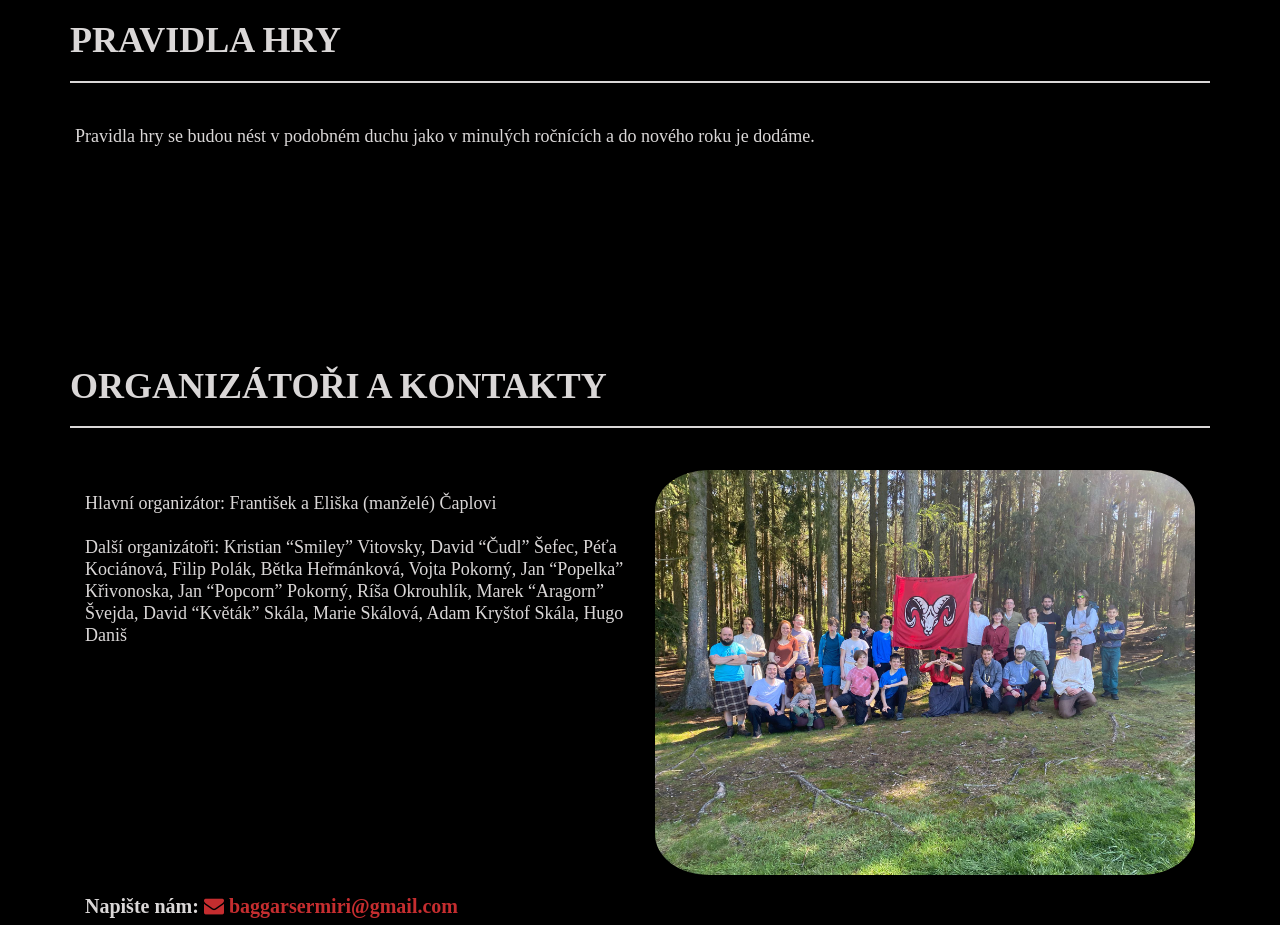
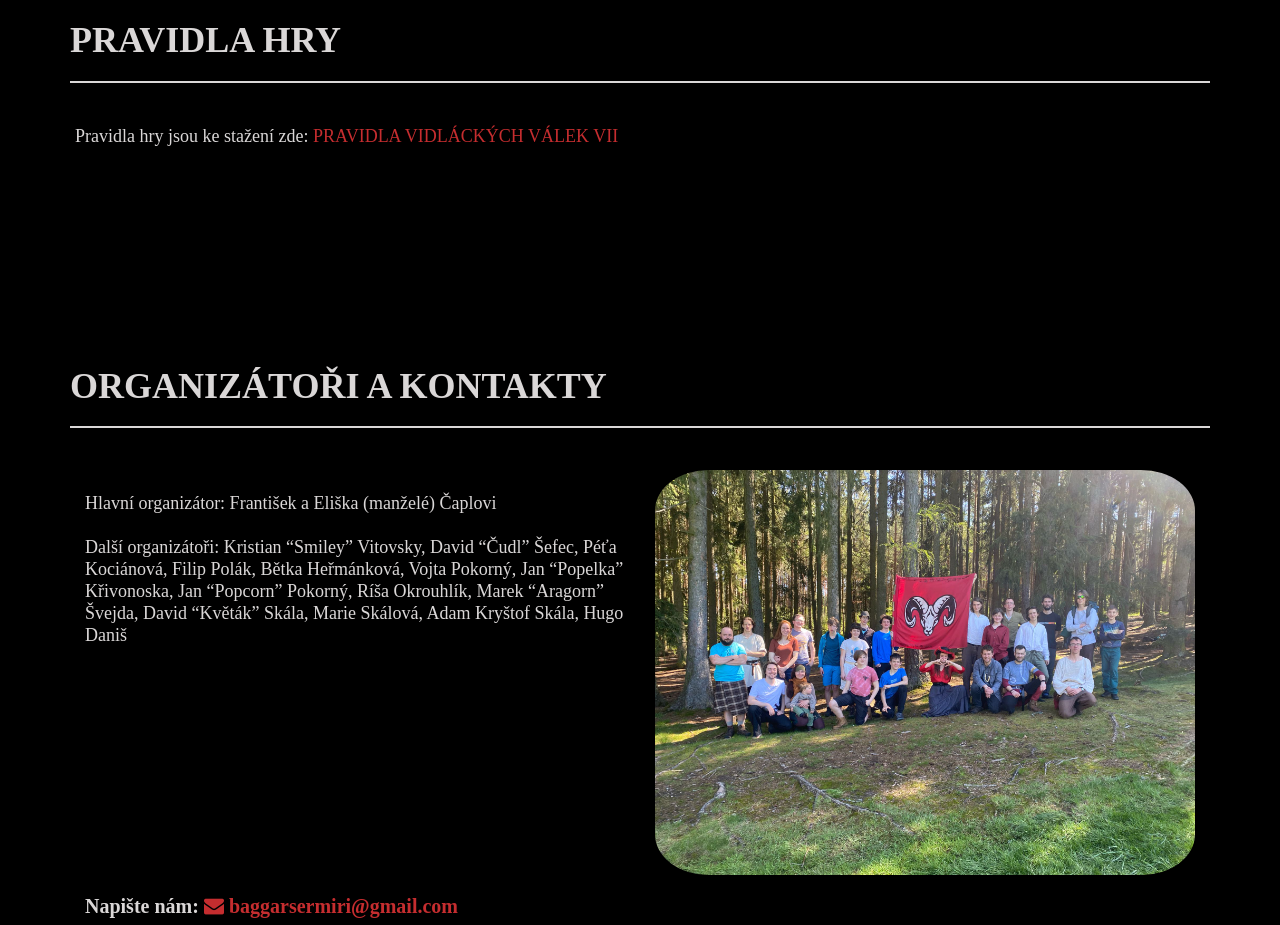
Before and after one commit to baggarsermiri/baggar, a plain HTML site: page vv2026.html in a window 1280 px wide. Shown: the part 5140-6065 px from the top of the page. Drawn offline with Linux system fonts and the light colour scheme; a web font is replaced by a local one.

Commit message:
pravidla

```diff
--- a/vv2026.html
+++ b/vv2026.html
@@ -338,7 +338,7 @@ Na novoty moc není, říká, že „co platilo dědovi, bude platit i vnukovi
     <div class="row">
     <div class="col-sm-12">
     <p>
-    Pravidla hry se budou nést v podobném duchu jako v minulých ročnících a do nového roku je dodáme.
+    Pravidla hry jsou ke stažení zde: <a href="pravidla_VV26.pdf" target="_blank">PRAVIDLA VIDLÁCKÝCH VÁLEK VII</a>
     <!--<br>(psáno v žargonu dřevárenských bitev)
     <ul>
     <li>se bude bojovat na základě životového systému s tzv. "dlouhým neoprenem",</li>
```
Also changed, not shown: 1 other file.
